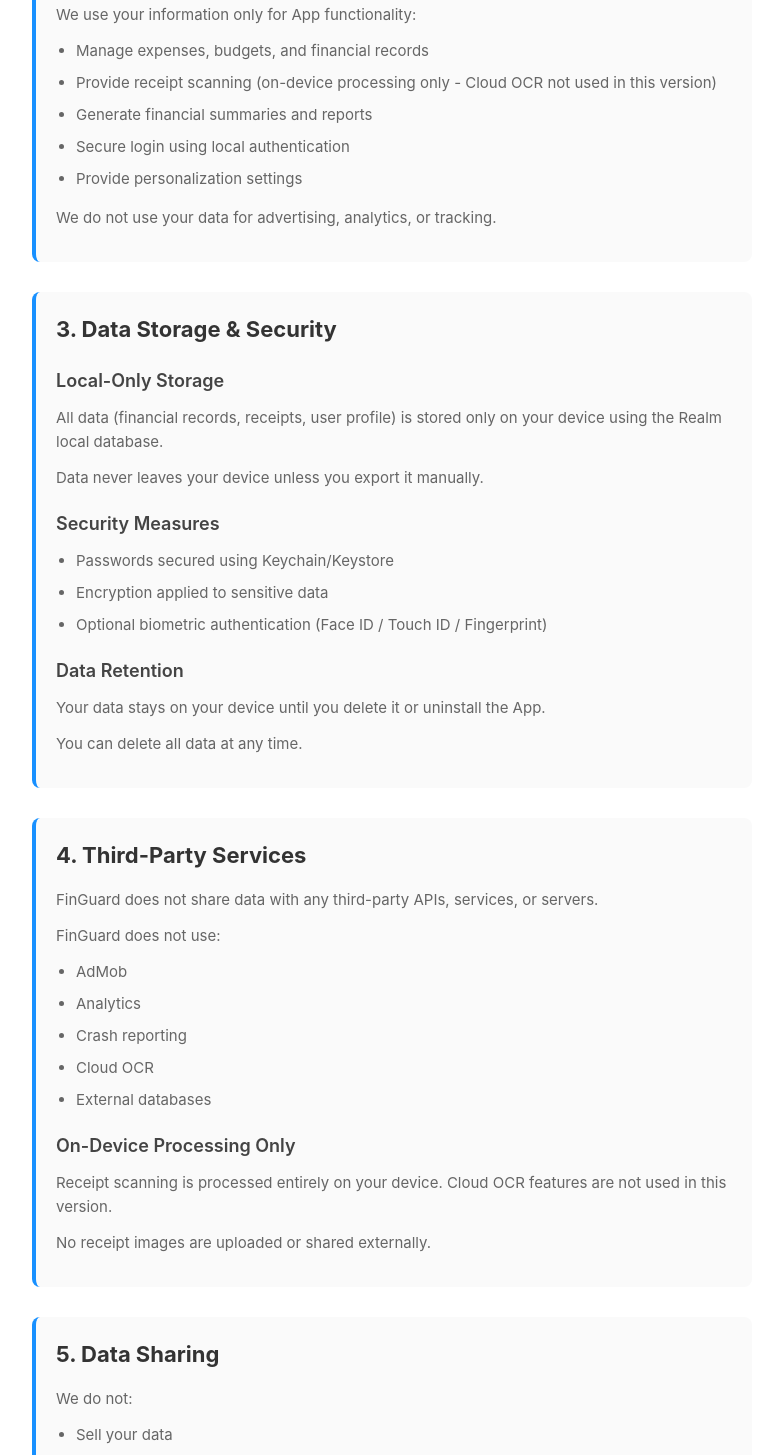
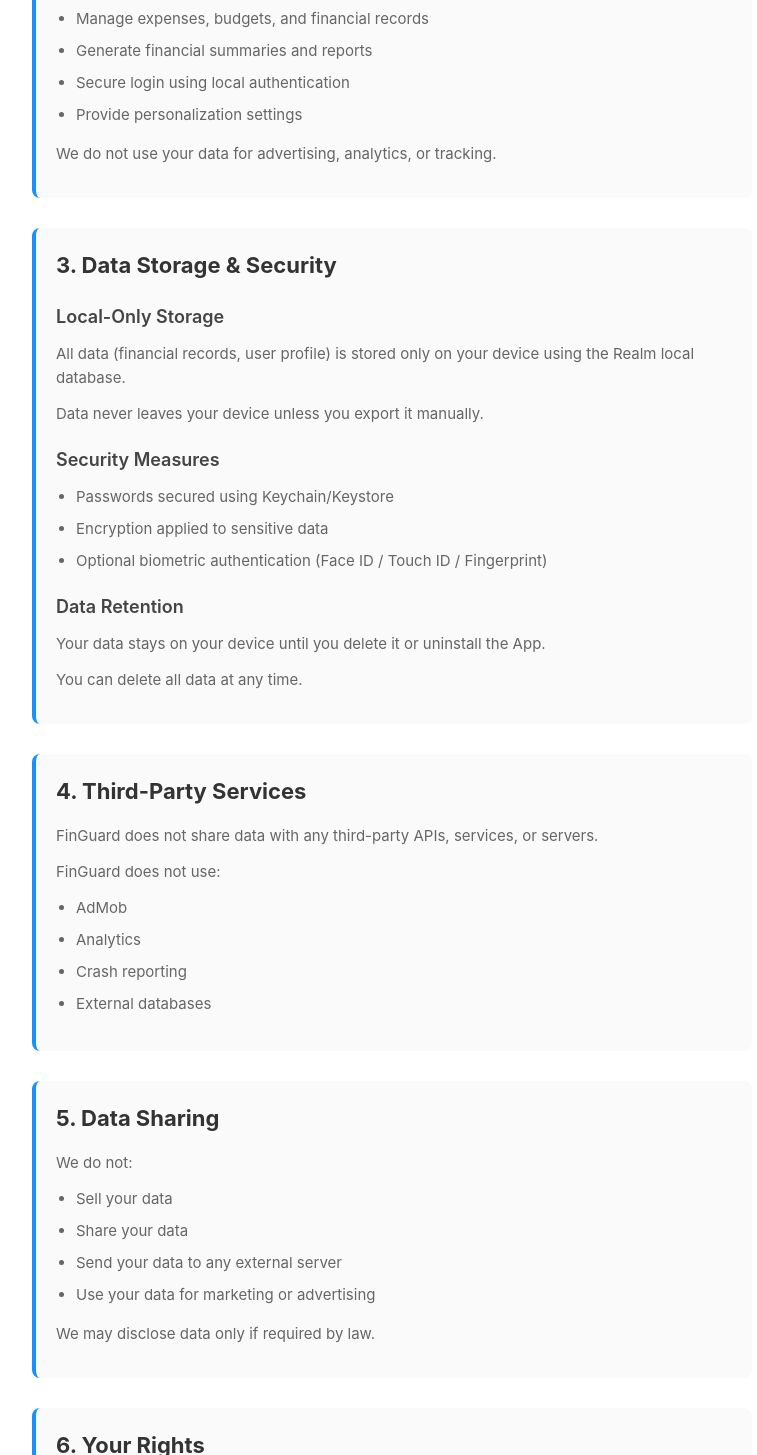
Before and after one commit to Madhivanan/finguard-privacy-policy, a plain HTML site: page index.html in a window 1280 px wide. Shown: the part 1239-2694 px from the top of the page, without its empty margins (248-1005 px from the left). Drawn offline with Linux system fonts and the light colour scheme.

Commit message:
Remove optional receipt images and cloud OCR references

```diff
--- a/index.html
+++ b/index.html
@@ -170,7 +170,6 @@
             <ul>
                 <li>Expense and income records</li>
                 <li>Categories and budgets</li>
-                <li>Receipt images (optional)</li>
                 <li>Notes and descriptions</li>
                 <li>Locally generated financial reports</li>
             </ul>
@@ -184,7 +183,7 @@
 
             <h3>Media Access</h3>
             <p>
-                Photos or camera access only when you choose to upload or capture a receipt.
+                Media access (camera/photos) is not used in this version of the app.
             </p>
         </div>
 
@@ -196,7 +195,6 @@
             </p>
             <ul>
                 <li>Manage expenses, budgets, and financial records</li>
-                <li>Provide receipt scanning (on-device processing only - Cloud OCR not used in this version)</li>
                 <li>Generate financial summaries and reports</li>
                 <li>Secure login using local authentication</li>
                 <li>Provide personalization settings</li>
@@ -212,7 +210,7 @@
 
             <h3>Local-Only Storage</h3>
             <p>
-                All data (financial records, receipts, user profile) is stored only on your device using
+                All data (financial records, user profile) is stored only on your device using
                 the Realm local database.
             </p>
             <p>
@@ -244,17 +242,8 @@
                 <li>AdMob</li>
                 <li>Analytics</li>
                 <li>Crash reporting</li>
-                <li>Cloud OCR</li>
                 <li>External databases</li>
             </ul>
-
-            <h3>On-Device Processing Only</h3>
-            <p>
-                Receipt scanning is processed entirely on your device. Cloud OCR features are not used in this version.
-            </p>
-            <p>
-                No receipt images are uploaded or shared externally.
-            </p>
         </div>
 
         <!-- Data Sharing -->
```
